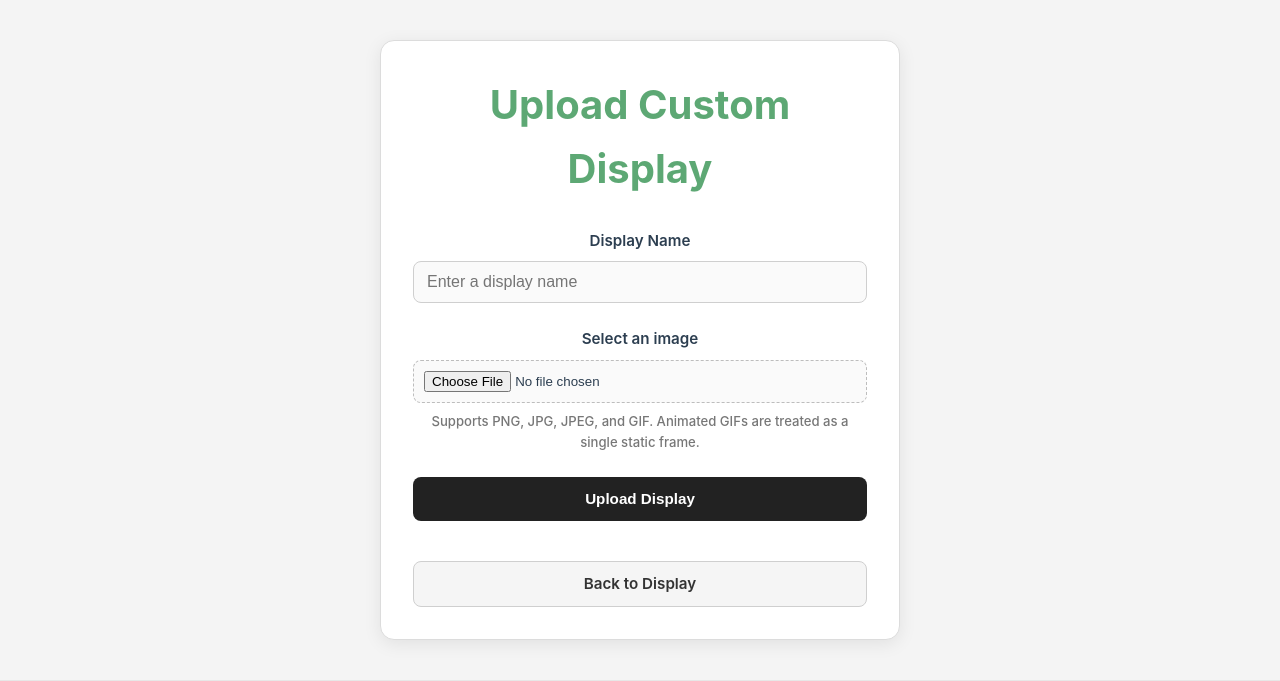
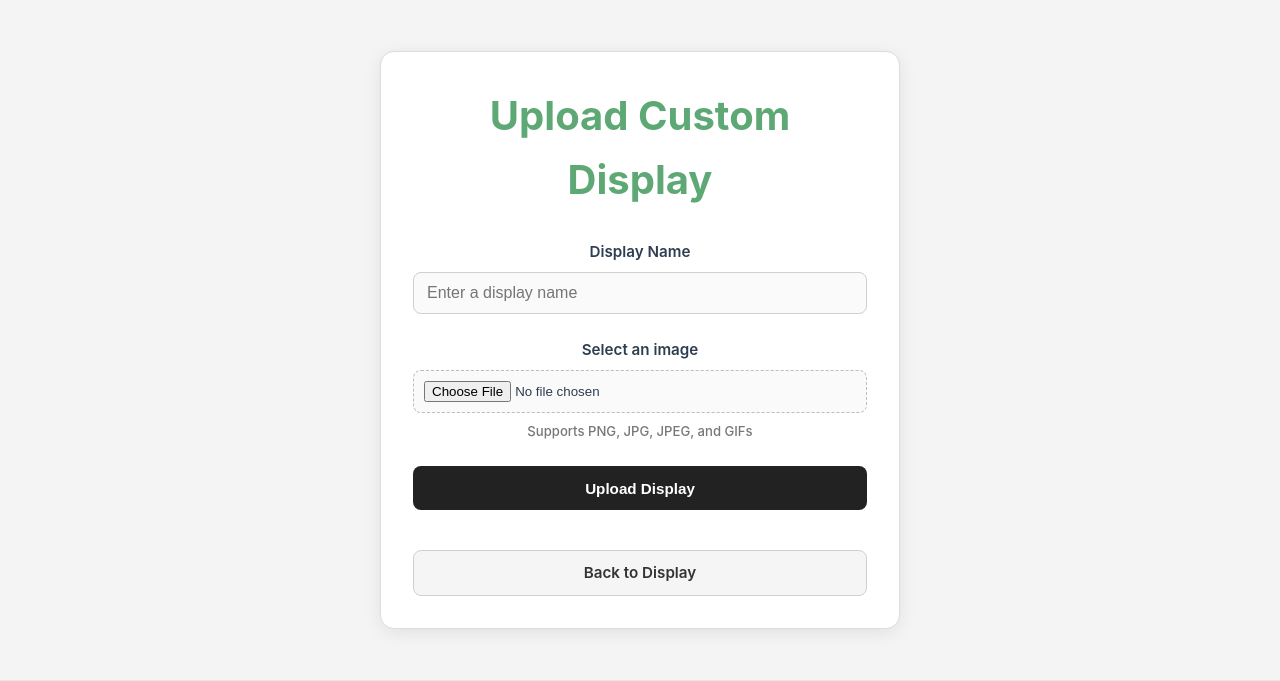
Before and after one commit to Hydromoon4493/ec_lightboard, a PHP site: page /web/upload.php in a window 1280 px wide. Shown: the part 80-761 px from the top of the page. Run offline with PHP 8.4, Linux system fonts and the light colour scheme; the visitor is signed in with stand-in values (Sample User, id 1).

Commit message:
upload.php update

```diff
--- a/web/upload.php
+++ b/web/upload.php
@@ -132,7 +132,7 @@ include 'includes/navbar.php';
                     >
 
                     <small>
-                        Supports PNG, JPG, JPEG, and GIF. Animated GIFs are treated as a single static frame.
+                        Supports PNG, JPG, JPEG, and GIFs
                     </small>
 
                 </div>
```
